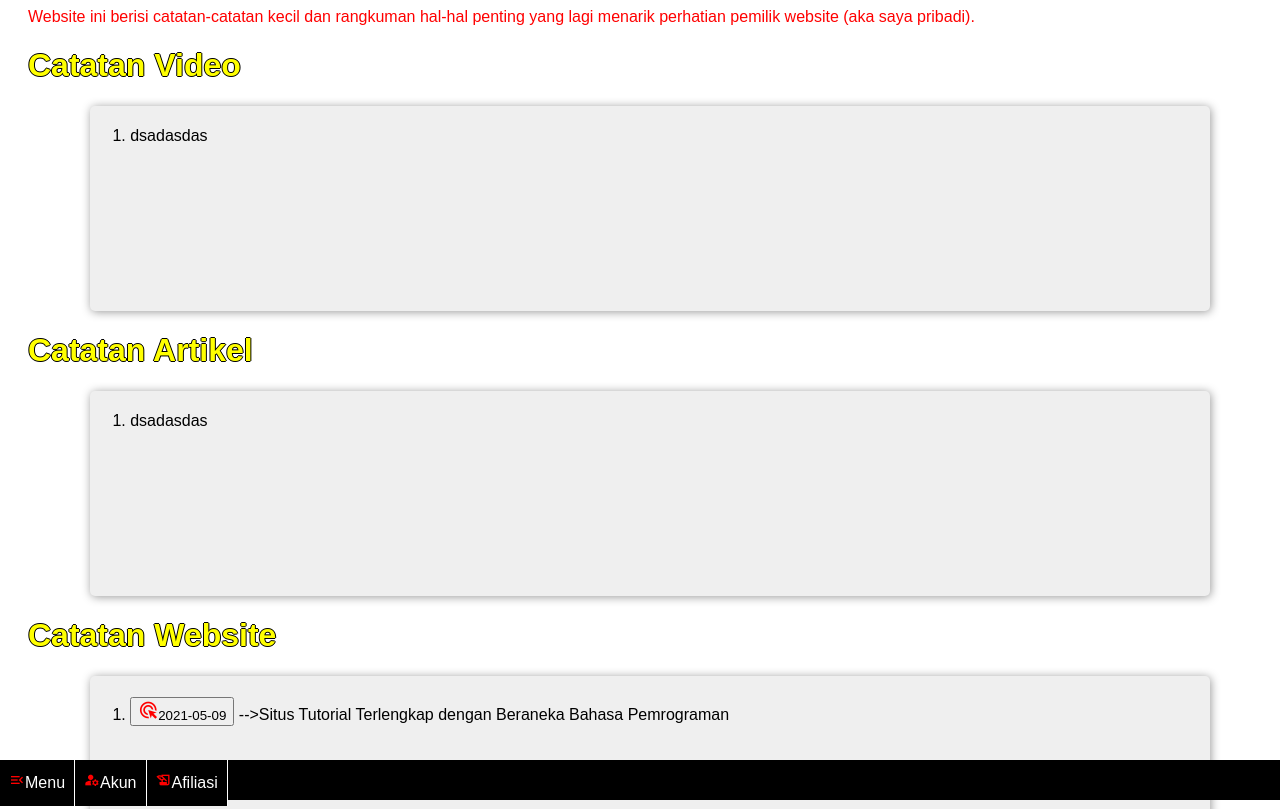
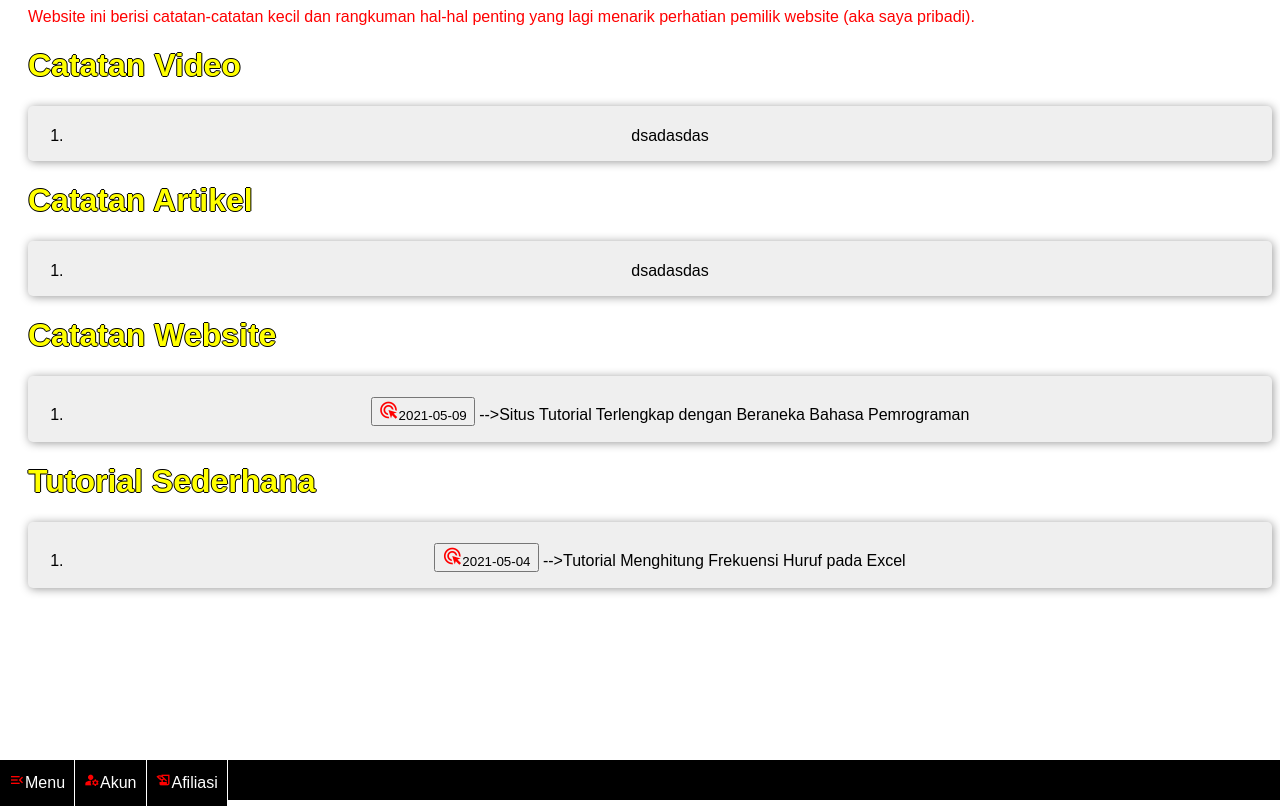
Before and after one commit to paggalih/paggalih.github.io, a plain HTML site: page index.html in a window 1280 px wide. Shown: the top 809 px of the page. Drawn offline with Linux system fonts and the light colour scheme; a web font is replaced by a local one.

Commit message:
footer
alhamdulillah footer di hape aman

```diff
--- a/index.html
+++ b/index.html
@@ -178,19 +178,19 @@ mark{
     background:#EFEFEF;
     box-shadow: 1px 1px 10px #999;
     margin: auto;
-    text-align: left;
+    text-align: center;
     position: relative;
     -webkit-border-radius: 5px;
     -moz-border-radius: 5px;
     border-radius: 5px;
     margin-bottom: 20px !important;
-    width: 90%;
+    width: 100%;
     padding-top: 5px;
 }
 .scrolls {
     overflow-x: scroll;
-    overflow-y: scroll;
-    height: 200px;
+    /* overflow-y: scroll; */
+    height: auto;
     white-space:nowrap
 }
 
```
